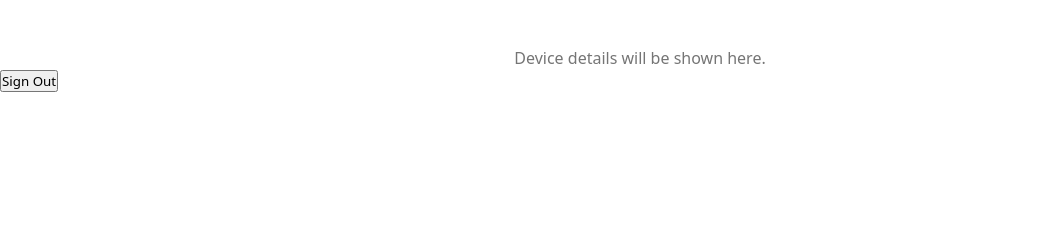
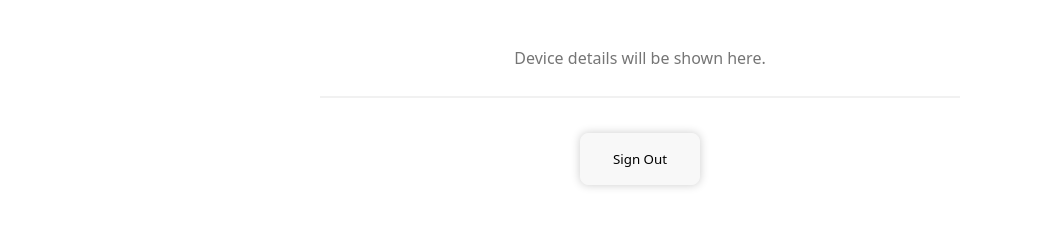
Before and after one commit to thomaidistheo/GPS-Debugger-React, a React (Vite) app: page /dashboard in a window 1280 px wide. Shown: the part 271-498 px from the top of the page, without its empty margins (0-1042 px from the left). Built offline with nearby package versions, Linux system fonts and the light colour scheme; no server answers; the database is empty; sample sign-in values are in the browser's storage.

Commit message:
minor code cleanup and UI additions for signout btn

```diff
--- a/src/components/SearchBar/SearchBar.module.scss
+++ b/src/components/SearchBar/SearchBar.module.scss
@@ -12,7 +12,8 @@
     &::after {
         content: '';
         position: absolute;
-        background-color: $accentClr;
+        background-color: $txtSecondary;
+        opacity: 0.2;
         width: 256px;
         height: 1px;
         bottom: -16px;
--- a/src/pages/Debugger/Debugger.module.scss
+++ b/src/pages/Debugger/Debugger.module.scss
@@ -22,8 +22,10 @@
         align-items: center;
         justify-content: space-between;
         margin-bottom: 16px;
+        padding: 0 8px;
 
         .assetName {
+            color: $txtPrimary;
             font-size: 24px;
         }
     }
@@ -42,7 +44,7 @@
     border-radius: $borderRadius;
     background-color: $accentClr;
     box-shadow: 0 0 10px rgba(0, 0, 0, 0.15);
-    padding: 8px;
+    padding: 16px;
     transition: all 100ms ease-in-out;
     cursor: pointer;
 
@@ -59,3 +61,32 @@
         transform: scale(0.98);
     }
 }
+
+.btnContainer {
+    width: 100%;
+    display: grid;
+    place-content: center;
+    margin: 64px 0;
+    position: relative;
+
+    &::before {
+        content: '';
+        height: 1px;
+        width: 50%;
+        background-color: $txtSecondary;
+        opacity: 0.2;
+        position: absolute;
+        top: -70%;
+        left: 50%;
+        transform: translate(-50%, -50%);
+    }
+
+    .signoutBtn {
+        border: 1px solid $accentClr;
+        border-radius: $borderRadius;
+        background-color: $accentClr;
+        box-shadow: 0 0 10px rgba(0, 0, 0, 0.20);
+        padding: 16px 32px;
+
+    }
+}
--- a/src/pages/Debugger/Debugger.tsx
+++ b/src/pages/Debugger/Debugger.tsx
@@ -61,11 +61,11 @@ const Debugger = () => {
 
     const handleFetchData = (newImei: string) => {
         console.log(newImei)
-        setImei(newImei);
+        setImei(newImei)
     };
 
     const handleSavedAssetData = (imei: string, name: string) => {
-        setImei(imei);
+        setImei(imei)
         setName(name)
         console.log(imei)
         console.log(name)
@@ -75,27 +75,24 @@ const Debugger = () => {
         setShowPopup(false)
         const { imei, name } = assetData
 
-        const user = auth.currentUser;
+        const user = auth.currentUser
 
         if (user) {
-            // Reference to the user's assets collection
-            const assetsRef = collection(db, 'users', user.uid, 'assets');
-            // Query for an asset with the provided IMEI
-            const q = query(assetsRef, where('imei', '==', imei));
+            const assetsRef = collection(db, 'users', user.uid, 'assets')
+            const q = query(assetsRef, where('imei', '==', imei))
 
             try {
-                const querySnapshot = await getDocs(q);
+                const querySnapshot = await getDocs(q)
                 if (querySnapshot.empty) {
-                    // No asset with the same IMEI exists, create a new one
-                    const newAssetRef = doc(assetsRef); // Let Firestore generate a new ID
-                    await setDoc(newAssetRef, { imei, name });
-                    console.log('New asset added:', newAssetRef.id);
+                    const newAssetRef = doc(assetsRef)
+                    await setDoc(newAssetRef, { imei, name })
+                    console.log('New asset added:', newAssetRef.id)
                 } else {
                     // An asset with this IMEI already exists
-                    console.log('An asset with this IMEI already exists');
+                    console.log('An asset with this IMEI already exists')
                 }
             } catch (error) {
-                console.error('Error accessing Firestore:', error);
+                console.error('Error accessing Firestore:', error)
             }
         }
     }
@@ -110,31 +107,29 @@ const Debugger = () => {
                 const querySnapshot = await getDocs(q);
                 if (!querySnapshot.empty) {
                     // Delete the first asset that matches the IMEI
-                    const assetToDelete = querySnapshot.docs[0];
-                    console.log('assetToDelete: ', assetToDelete);
-                    console.log('assetToDelete.ref: ', assetToDelete.ref);
-                    await deleteDoc(assetToDelete.ref);
-                    console.log('asset deleted: ', assetToDelete.ref);
+                    const assetToDelete = querySnapshot.docs[0]
+                    await deleteDoc(assetToDelete.ref)
+                    console.log('Asset deleted')
                 } else {
                     // no asset with the provided imei
-                    console.log('No asset with the provided IMEI found');
+                    console.log('No asset with the provided IMEI found')
                 }
             } catch (error) {
-                console.log('Error deleting asset: ', error);
+                console.log('Error deleting asset: ', error)
             }
         } else {
-            console.log('IMEI is null or undefined');
+            console.log('IMEI is null or undefined')
         }
     }
 
     const handleSignOut = async () => {
         try {
             await signOut(auth);
-            console.log('User signed out successfully');
+            console.log('User signed out successfully')
             // Additional logic after successful sign out (e.g., redirecting the user)
         } catch (error: unknown) {
             if (error instanceof FirebaseError) {
-                console.error('Error signing out:', error.message);
+                console.error('Error signing out:', error.message)
             }
         }
     }
@@ -176,7 +171,9 @@ const Debugger = () => {
                         )}
                     </>
                 )}
-            <button onClick={handleSignOut}>Sign Out</button>
+                <div className={styles.btnContainer}>
+                    <button onClick={handleSignOut} className={styles.signoutBtn}>Sign Out</button>
+                </div>
         </>
     )
 }
```
